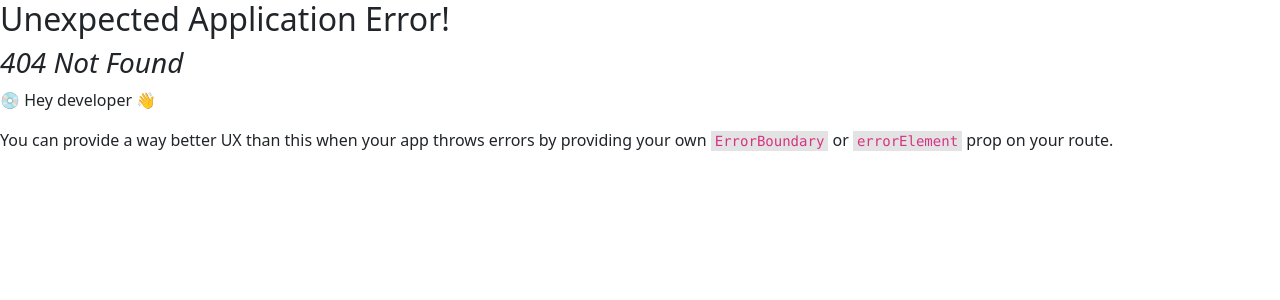
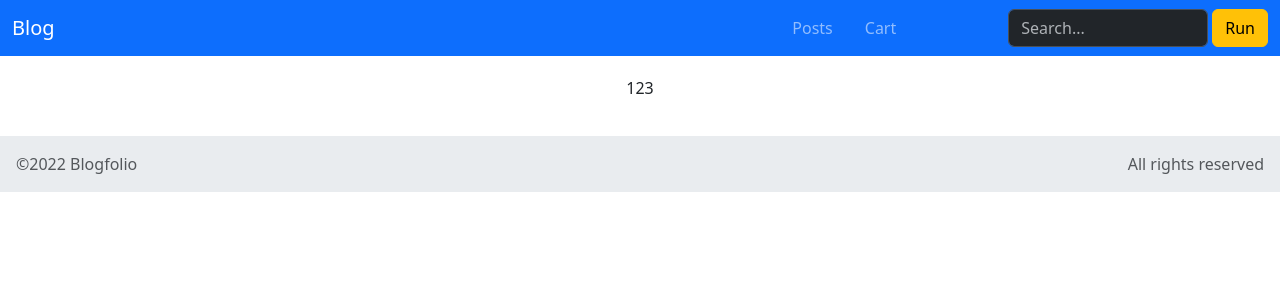
Before and after one commit to IvanChyrych/kinopoisk, a React (Vite) app: page /cart in a window 1280 px wide. Before the commit this address had no page. Shown: the top 300 px of the page. Built offline with nearby package versions, Linux system fonts and the light colour scheme.

Commit message:
add local storage

```diff
--- a/src/components/cardLarge/index.jsx
+++ b/src/components/cardLarge/index.jsx
@@ -24,6 +24,7 @@ export const CardLarge = ({ post }) => {
 
   const handleFavoriteClick = (event) => {
     dispatch(toggleFavorite(post.id))
+
   }
   const handlePopularClick = (event) => {
     dispatch(togglePopular(post.id))
--- a/src/components/header/index.jsx
+++ b/src/components/header/index.jsx
@@ -25,6 +25,7 @@ export function Header () {
           {/* <NavLink className={navLinkClass} to="/posts/new">Add post</NavLink> */}
           {/* <NavLink className={navLinkClass} to="/posts/my">My posts</NavLink> */}
           <NavLink className={navLinkClass} to="/posts/pages/1">Posts</NavLink>
+          <NavLink className={navLinkClass} to="/cart/">Cart</NavLink>
           {/* <NavLink className={navLinkClass} to="/auth/signin">Sign&nbsp;In</NavLink> */}
           <div className="ms-5"></div>
           {/* <NavLink className={navLinkClass} to="/auth/signup">Sign&nbsp;Up</NavLink> */}
--- /dev/null
+++ b/src/pages/Cart.tsx
@@ -0,0 +1,24 @@
+export const Cart = () => {
+
+
+    let posts = [];
+
+    if (localStorage.getItem("posts")) {
+        posts = JSON.parse(localStorage.getItem("posts"));
+
+    }
+
+
+
+console.log(posts);
+
+
+    return (
+        <>
+        <p>123</p>
+        {posts.name}
+        </>
+
+    )
+
+}
--- a/src/redux/posts-slice.js
+++ b/src/redux/posts-slice.js
@@ -78,6 +78,8 @@ export const postsSlice = createSlice({
     toggleFavorite: (state, action) => {
       const postId = action.payload
       const post = state.list.find(post => post.id === postId)
+      console.log(post);
+      localStorage.setItem("posts", JSON.stringify(post));
       if (post) {
         const index = state.favorites.findIndex(favorite => favorite.id === postId)
         if (index === -1) {
--- a/src/router.jsx
+++ b/src/router.jsx
@@ -1,6 +1,7 @@
 import { createBrowserRouter } from 'react-router-dom'
 import { Posts } from './pages/Posts'
 import { Post } from './pages/Post'
+import { Cart } from './pages/Cart'
 import { Layout } from './components/layout/index'
 import { SearchResults } from '../src/pages/SearchResults'
 
@@ -26,6 +27,10 @@ export const router = createBrowserRouter([
         path: '/posts/:postId',
         element: <Post />
       },
+      {
+        path: '/cart/',
+        element: <Cart />
+      }
     ]
   }
 ])
```
